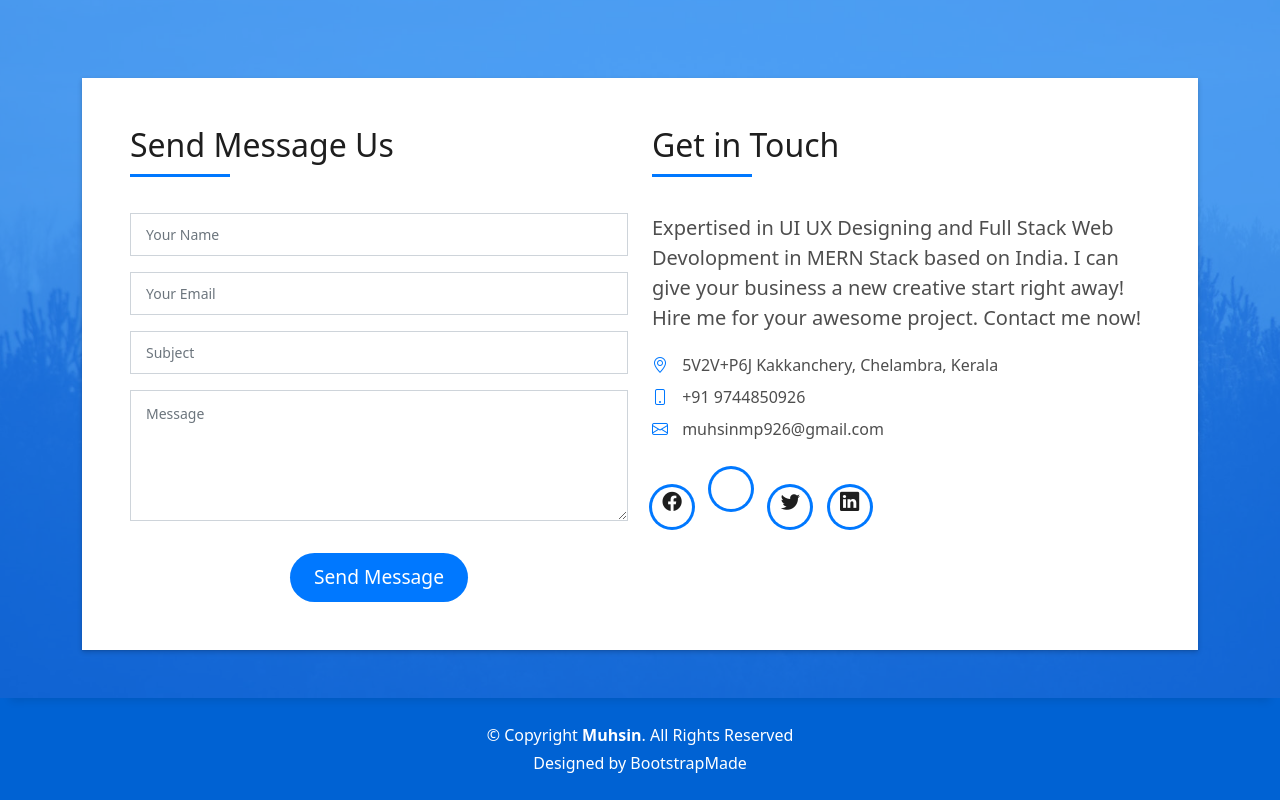
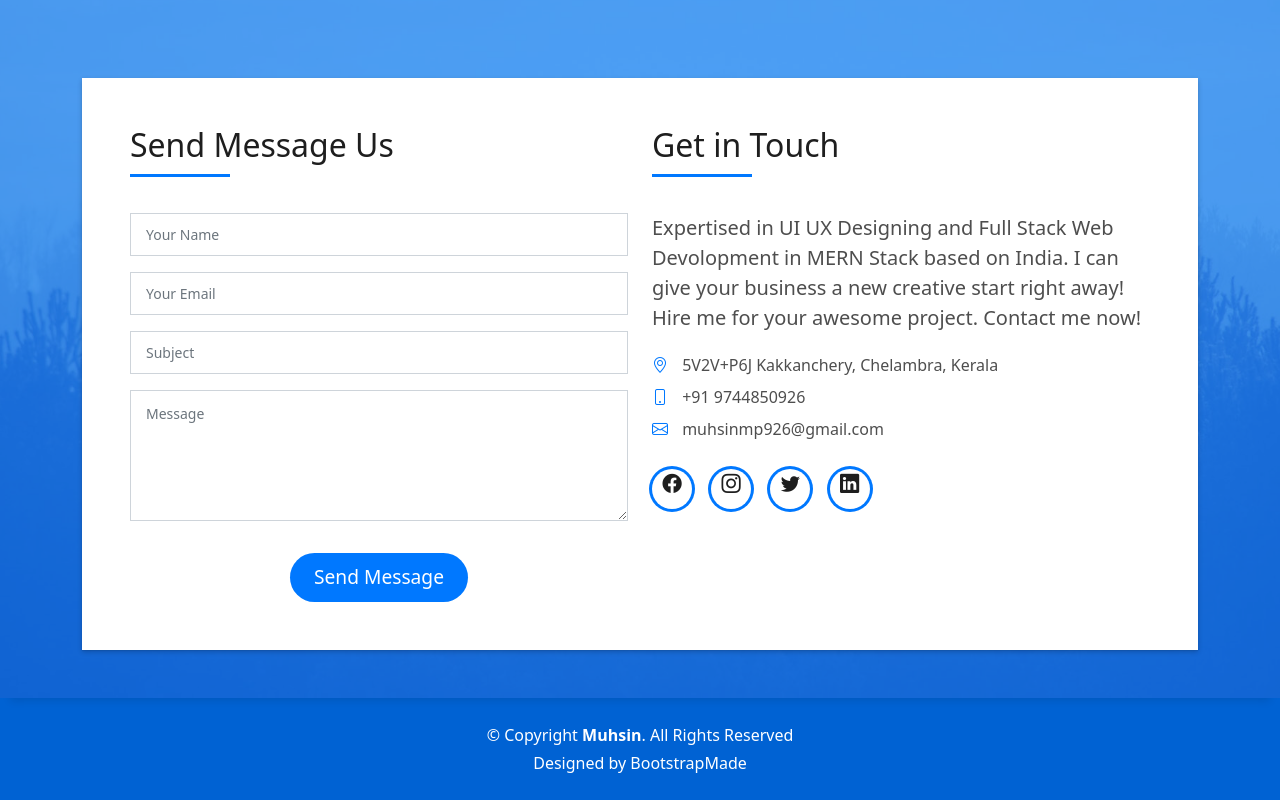
Before and after one commit to muhsin926/muhsin, a plain HTML site: page index.html in a window 1280 px wide. Shown: the part 3385-4185 px from the top of the page. Drawn offline with nearby package versions, Linux system fonts and the light colour scheme.

Commit message:
Update index.html

```diff
--- a/index.html
+++ b/index.html
@@ -420,7 +420,7 @@
                     <div class="socials">
                       <ul>
                         <li><a href="https://www.facebook.com/muhsin.muhammed.3785"><span class="ico-circle"><i class="bi bi-facebook"></i></span></a></li>
-                        <li><a href="https://www.instagram.com/muhsii____/"><span class="ico-circle"><i class="bi bi-instahttps://www.instagram.com/muhsii____/gram"></i></span></a></li>
+                        <li><a href="https://www.instagram.com/muhsii____/"><span class="ico-circle"><i class="bi bi-instagram"></i></span></a></li>
                         <li><a href="https://twitter.com/Muhsin57069287"><span class="ico-circle"><i class="bi bi-twitter"></i></span></a></li>
                         <li><a href="https://www.linkedin.com/in/muhsin-mhd-19a576214"><span class="ico-circle"><i class="bi bi-linkedin"></i></span></a></li>
                       </ul>
```
